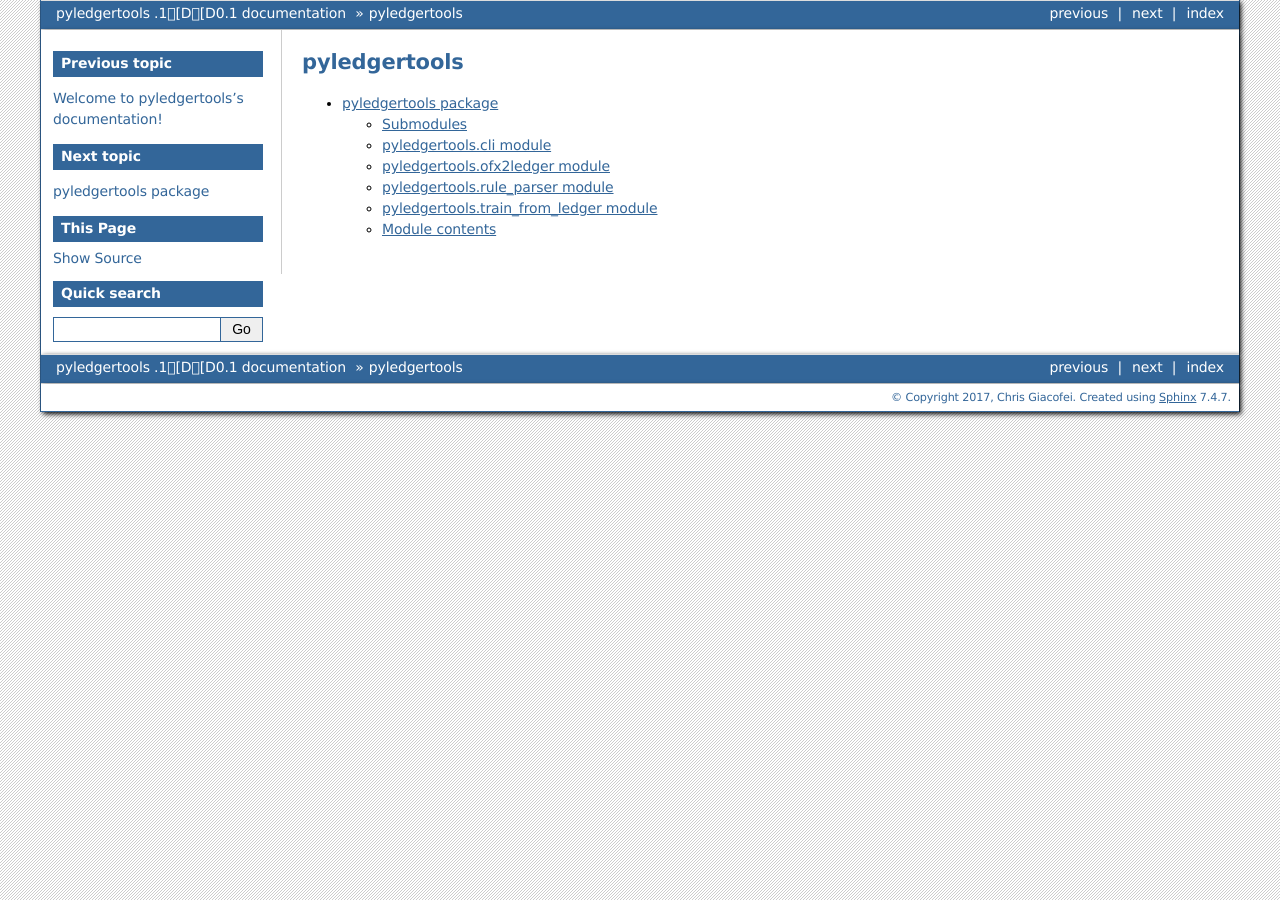
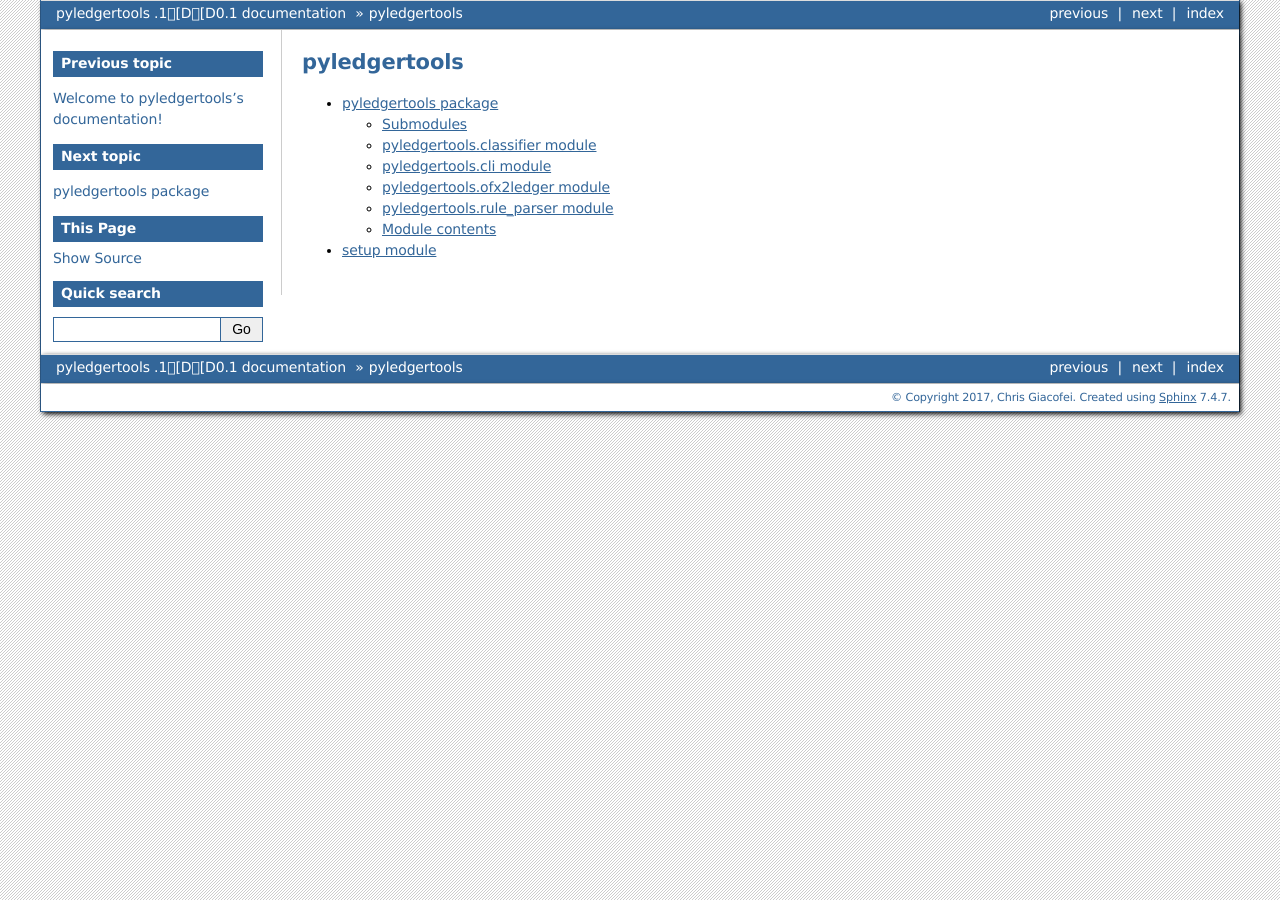
Before and after one commit to cgiacofei/pyledgertools, a Sphinx documentation site: the page built from source/modules.rst, in a window 1280 px wide. Built offline with Sphinx 7.4.7, drawn with Linux system fonts in a browser that asks for light colours; formulas are drawn with MathJax 3.

Commit message:
Update sphinx source with classifier module.

```diff
--- a/source/modules.rst
+++ b/source/modules.rst
@@ -5,3 +5,4 @@
    :maxdepth: 4
 
    pyledgertools
+   setup
--- a/source/pyledgertools.rst
+++ b/source/pyledgertools.rst
@@ -3,6 +3,14 @@
 
 Submodules
 ----------
+
+pyledgertools.classifier module
+-------------------------------
+
+.. automodule:: pyledgertools.classifier
+    :members:
+    :undoc-members:
+    :show-inheritance:
 
 pyledgertools.cli module
 ------------------------
@@ -28,14 +36,6 @@
     :undoc-members:
     :show-inheritance:
 
-pyledgertools.train_from_ledger module
---------------------------------------
-
-.. automodule:: pyledgertools.train_from_ledger
-    :members:
-    :undoc-members:
-    :show-inheritance:
-
 
 Module contents
 ---------------
```
